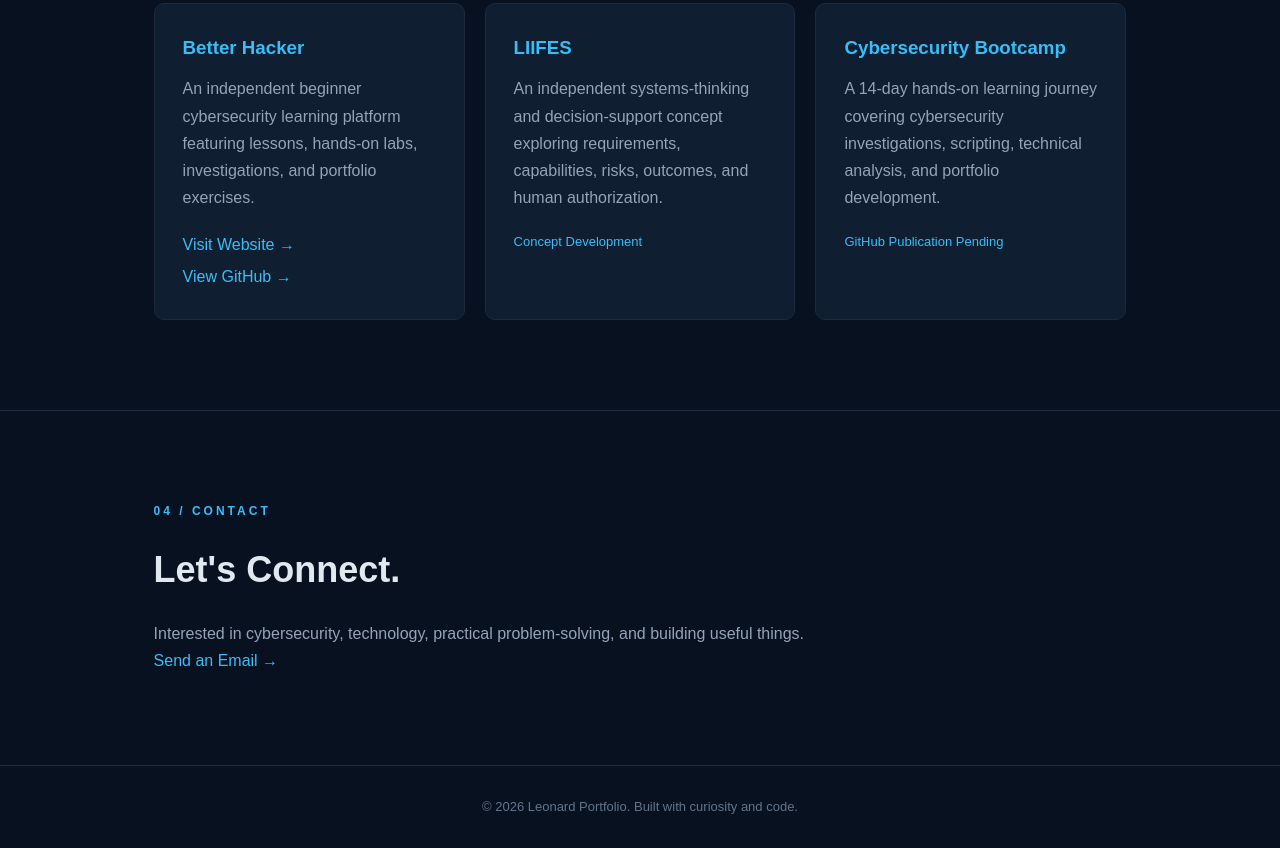
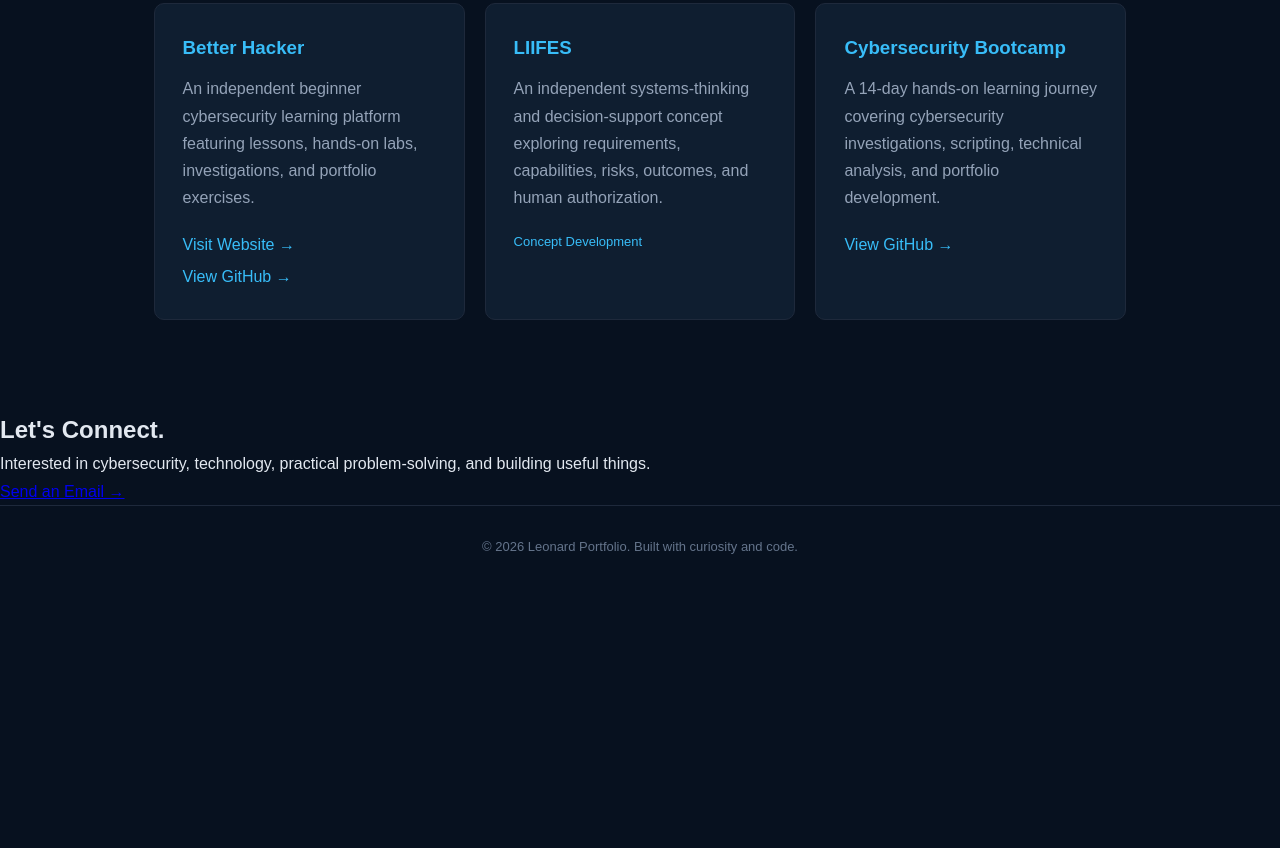
Before and after one commit to leonapacanis725-web/leonard-portfolio, a plain HTML site: page index.html in a window 1280 px wide. Shown: the part 2370-3218 px from the top of the page. After the commit the page ends 2958 px from the top, so only its background shows below. Drawn offline with Linux system fonts and the light colour scheme.

Commit message:
Add cybersecurity bootcamp GitHub link

```diff
--- a/index.html
+++ b/index.html
@@ -121,14 +121,12 @@
                 cybersecurity investigations, scripting,
                 technical analysis, and portfolio development.
             </p>
-            <span>GitHub Publication Pending</span>
+            <a href="https://github.com/leonapacanis725-web/cybersecurity-bootcamp" target="_blank" rel="noopener noreferrer">View GitHub →</a>
         </article>
 
     </div>
 </section>
 
-<section id="contact" class="section">
-    <p class="eyebrow">04 / CONTACT</p>
     <h2>Let's Connect.</h2>
     <p>
         Interested in cybersecurity, technology,
```
